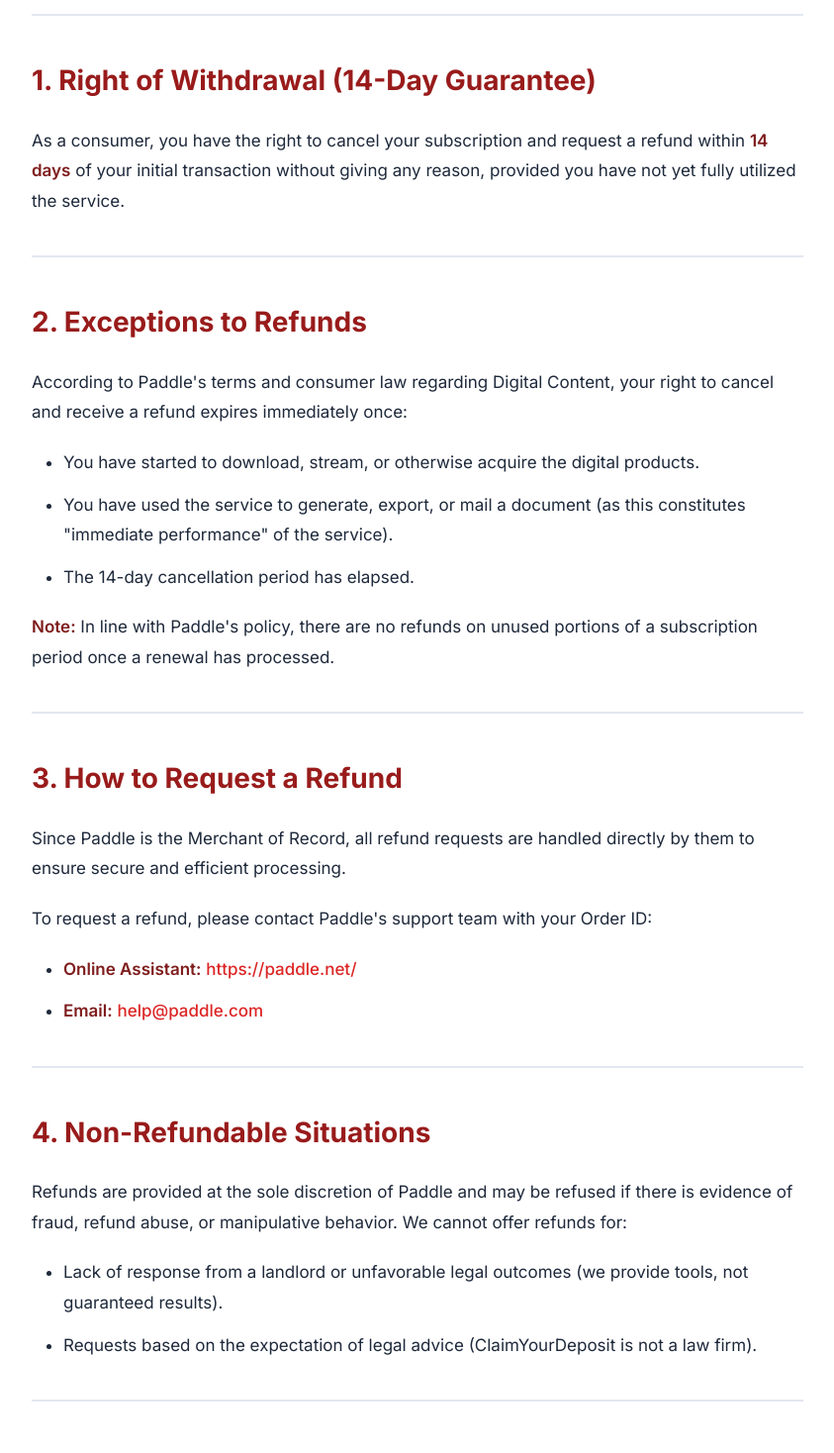
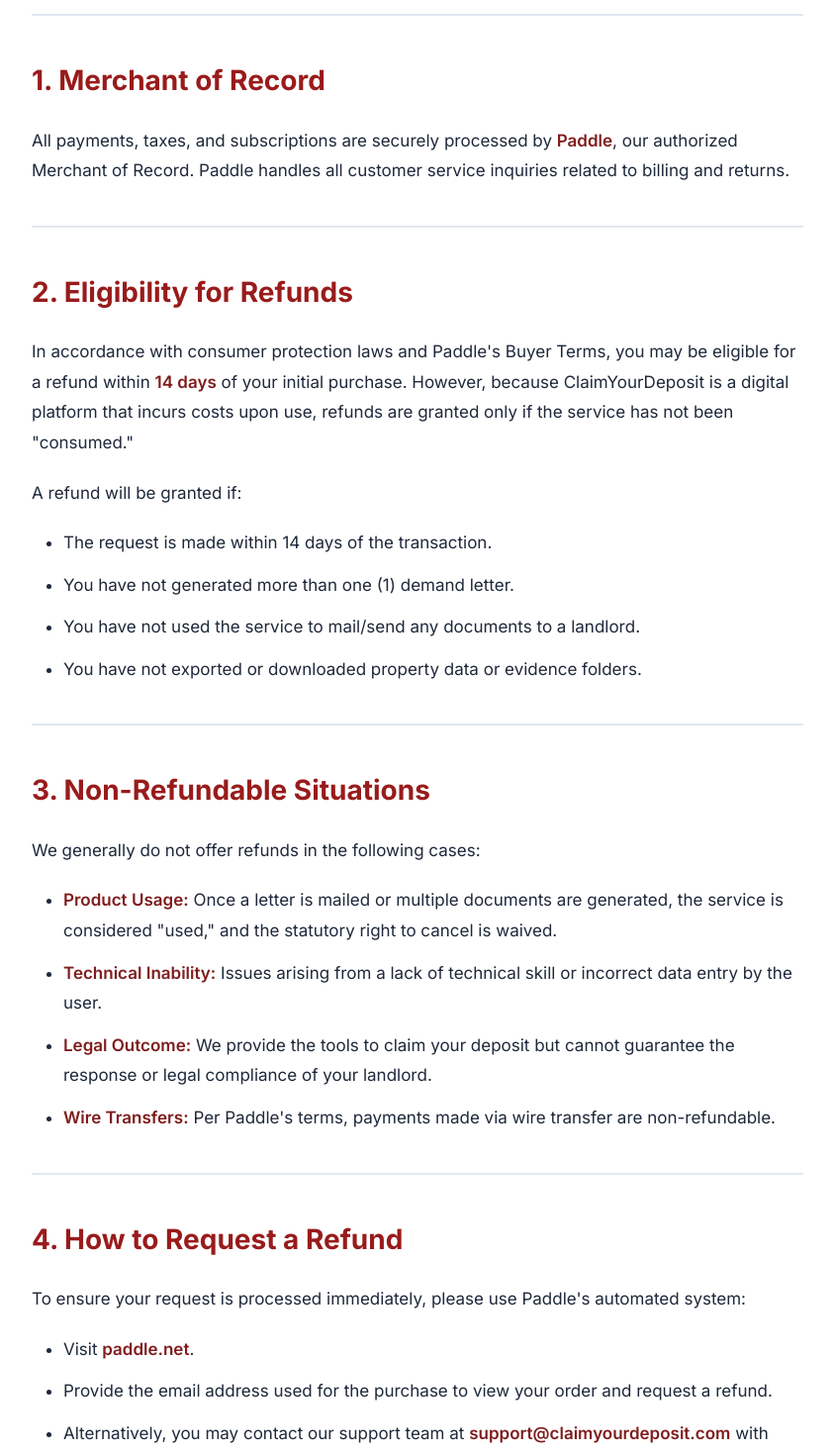
Before and after one commit to ilyassBZ/claimyourdeposit.com, a React (Vite) app in the folder client/: page /refund-policy in a window 1280 px wide. Shown: the part 380-1848 px from the top of the page at 99% size, without its empty margins (218-1061 px from the left). Built offline with nearby package versions, Linux system fonts and the light colour scheme.

Commit message:
fix : refound policy

```diff
--- a/client/src/components/FAQ.jsx
+++ b/client/src/components/FAQ.jsx
@@ -6,7 +6,7 @@
   const faqs = [
     {
       question: "How does the subscription work?",
-      answer: "$40/year covers ONE rental property with unlimited documentation, storage, and letter generation. Each additional property is $10/year. Cancel anytime, with 90-day archive access after cancellation."
+      answer: "Start with a 7-day free trial. After the trial period, you'll be charged $40/year for ONE rental property with unlimited documentation, storage, and letter generation. Each additional property is $10/year. Cancel anytime during or after the trial, with 90-day archive access after cancellation."
     },
     {
       question: "When should I start documenting?",
--- a/client/src/components/Home.jsx
+++ b/client/src/components/Home.jsx
@@ -123,12 +123,13 @@
           </p>
 
           <div className="pricing-card">
-            <p className="pricing-badge">📋 Year-Round Protection</p>
+            <p className="pricing-badge">🎁 7-Day Free Trial</p>
             <div className="price">
               <span className="price-main">$40</span>
               <span className="price-period">/year</span>
             </div>
             <p className="pricing-detail">Per rental property</p>
+            <p className="pricing-trial">Try it free for 7 days, then billed annually</p>
 
             <ul className="pricing-features">
               <li>📸 Move-in documentation</li>
@@ -196,10 +197,10 @@
         <div className="container">
           <h2 className="section-title">Ready to Protect Your Deposit?</h2>
           <p className="section-subtitle">
-            Join renters who document from Day 1
+            Start your 7-day free trial today
           </p>
           <p className="section-subtitle" style={{ marginTop: 0 }}>
-            📋 $40/year per property<br />
+            🎁 7 days free, then $40/year per property<br />
             🔒 Secure documentation all year<br />
             ⚖️ State-specific demand letters when you need them
           </p>
--- a/client/src/components/RefundPolicy.jsx
+++ b/client/src/components/RefundPolicy.jsx
@@ -7,72 +7,50 @@
 
         <div className="legal-content">
           <p>
-            Thank you for subscribing to <strong>ClaimYourDeposit</strong>. Our payments are processed by <strong>Paddle</strong>, our Merchant of Record. By using our service, you agree to both our terms and Paddle's Checkout Terms.
+            Thank you for subscribing to <strong>ClaimYourDeposit</strong>. As our product is a digital service that provides immediate value upon use, we maintain the following refund policy to ensure fairness to all users.
           </p>
 
           <hr />
 
-          <h2>1. Right of Withdrawal (14-Day Guarantee)</h2>
+          <h2>1. Merchant of Record</h2>
           <p>
-            As a consumer, you have the right to cancel your subscription and request a refund within <strong>14 days</strong> of your initial transaction without giving any reason, provided you have not yet fully utilized the service.
+            All payments, taxes, and subscriptions are securely processed by <strong>Paddle</strong>, our authorized Merchant of Record. Paddle handles all customer service inquiries related to billing and returns.
           </p>
 
           <hr />
 
-          <h2>2. Exceptions to Refunds</h2>
+          <h2>2. Eligibility for Refunds</h2>
           <p>
-            According to Paddle's terms and consumer law regarding Digital Content, your right to cancel and receive a refund expires immediately once:
+            In accordance with consumer protection laws and Paddle's Buyer Terms, you may be eligible for a refund within <strong>14 days</strong> of your initial purchase. However, because ClaimYourDeposit is a digital platform that incurs costs upon use, refunds are granted only if the service has not been "consumed."
           </p>
+          <p>A refund will be granted if:</p>
           <ul>
-            <li>You have started to download, stream, or otherwise acquire the digital products.</li>
-            <li>You have used the service to generate, export, or mail a document (as this constitutes "immediate performance" of the service).</li>
-            <li>The 14-day cancellation period has elapsed.</li>
-          </ul>
-          <p>
-            <strong>Note:</strong> In line with Paddle's policy, there are no refunds on unused portions of a subscription period once a renewal has processed.
-          </p>
-
-          <hr />
-
-          <h2>3. How to Request a Refund</h2>
-          <p>
-            Since Paddle is the Merchant of Record, all refund requests are handled directly by them to ensure secure and efficient processing.
-          </p>
-          <p>
-            To request a refund, please contact Paddle's support team with your Order ID:
-          </p>
-          <ul>
-            <li><strong>Online Assistant:</strong> <a href="https://paddle.net/" target="_blank" rel="noopener noreferrer">https://paddle.net/</a></li>
-            <li><strong>Email:</strong> <a href="mailto:help@paddle.com">help@paddle.com</a></li>
+            <li>The request is made within 14 days of the transaction.</li>
+            <li>You have not generated more than one (1) demand letter.</li>
+            <li>You have not used the service to mail/send any documents to a landlord.</li>
+            <li>You have not exported or downloaded property data or evidence folders.</li>
           </ul>
 
           <hr />
 
-          <h2>4. Non-Refundable Situations</h2>
-          <p>
-            Refunds are provided at the sole discretion of Paddle and may be refused if there is evidence of fraud, refund abuse, or manipulative behavior. We cannot offer refunds for:
-          </p>
+          <h2>3. Non-Refundable Situations</h2>
+          <p>We generally do not offer refunds in the following cases:</p>
           <ul>
-            <li>Lack of response from a landlord or unfavorable legal outcomes (we provide tools, not guaranteed results).</li>
-            <li>Requests based on the expectation of legal advice (ClaimYourDeposit is not a law firm).</li>
+            <li><strong>Product Usage:</strong> Once a letter is mailed or multiple documents are generated, the service is considered "used," and the statutory right to cancel is waived.</li>
+            <li><strong>Technical Inability:</strong> Issues arising from a lack of technical skill or incorrect data entry by the user.</li>
+            <li><strong>Legal Outcome:</strong> We provide the tools to claim your deposit but cannot guarantee the response or legal compliance of your landlord.</li>
+            <li><strong>Wire Transfers:</strong> Per Paddle's terms, payments made via wire transfer are non-refundable.</li>
           </ul>
 
           <hr />
 
-          <h2>5. Contact Us</h2>
-          <p>
-            If you have questions regarding the service before reaching out to Paddle, please contact us at:
-          </p>
-          <p>
-            📧 <a href="mailto:support@claimyourdeposit.com"><strong>support@claimyourdeposit.com</strong></a>
-          </p>
-
-          <hr />
-
-          <h2>Important Disclaimer</h2>
-          <p>
-            ClaimYourDeposit is <strong>not a law firm</strong> and does <strong>not</strong> provide legal advice. All documents are generated automatically based on user input.
-          </p>
+          <h2>4. How to Request a Refund</h2>
+          <p>To ensure your request is processed immediately, please use Paddle's automated system:</p>
+          <ul>
+            <li>Visit <a href="https://paddle.net" target="_blank" rel="noopener noreferrer"><strong>paddle.net</strong></a>.</li>
+            <li>Provide the email address used for the purchase to view your order and request a refund.</li>
+            <li>Alternatively, you may contact our support team at <a href="mailto:support@claimyourdeposit.com"><strong>support@claimyourdeposit.com</strong></a> with your Order ID, and we will assist you in coordinating with Paddle.</li>
+          </ul>
         </div>
       </div>
     </div>
--- a/client/src/index.css
+++ b/client/src/index.css
@@ -378,8 +378,19 @@
 
 .pricing-detail {
   font-size: 1.25rem;
+  margin-bottom: 8px;
+  color: var(--red-100);
+}
+
+.pricing-trial {
+  font-size: 1.125rem;
+  font-weight: 600;
+  color: var(--accent);
   margin-bottom: 32px;
-  color: var(--red-100);
+  padding: 12px 20px;
+  background: rgba(245, 158, 11, 0.2);
+  border-radius: 8px;
+  display: inline-block;
 }
 
 .pricing-features {
```
Also changed, not shown: client/src/components/PrivacyPolicy.jsx (line endings or trailing spaces).
